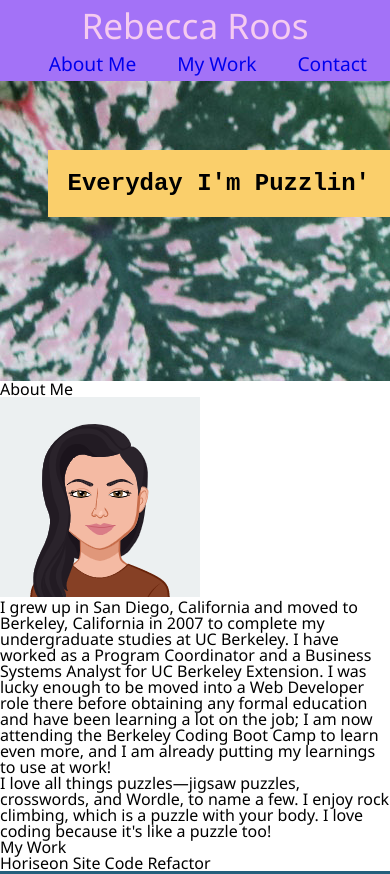
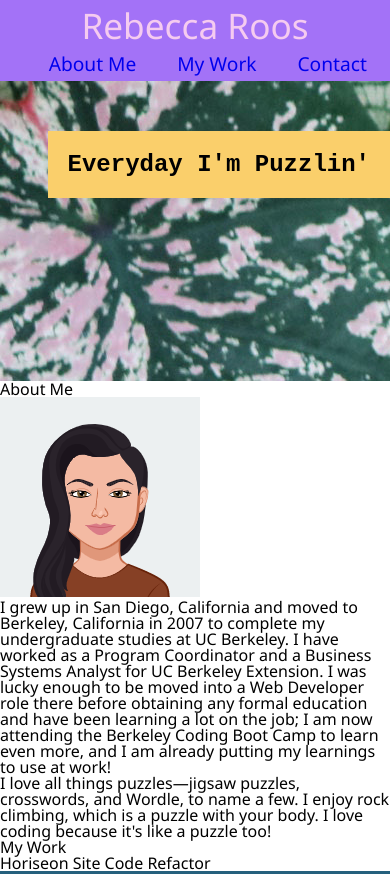
Before and after one commit to sendusyourbones/rebecca-portfolio, a plain HTML site: page index.html in a window 390 px wide. Shown: the top 874 px of the page. Drawn offline with Linux system fonts and the light colour scheme.

Commit message:
Fix hero p position

```diff
--- a/assets/css/style.css
+++ b/assets/css/style.css
@@ -40,16 +40,17 @@ nav a:hover {
 #hero {
     background-image: url("../images/background.jpg");
     height: 300px;
+    position: relative;
 }
 
 #hero p {
-    background-color: #facf6b;
+    background-color: var(--gold);
     font: bold 2rem 'Courier New', Courier, monospace;
     display: inline;
     padding: 40px;
-    position: fixed;
-    top: 320px;
-    right: 0px;
+    position: absolute;
+    top: 250px;
+    right: 0;
 }
 
 footer {
@@ -71,7 +72,7 @@ footer {
         justify-content: space-evenly;
     }
     #hero p {
-        top: 350px;
+        top: 250px;
     }
 }
 
@@ -80,7 +81,7 @@ footer {
         font-size: 1.2rem;
     }
     #hero p {
-        top: 150px;
+        top: 50px;
         padding: 20px;
     }
 }
--- a/assets/css/variables.css
+++ b/assets/css/variables.css
@@ -2,4 +2,5 @@
     --light-purple: #a372f7;
     --light-pink: #f5cbf0;
     --white: #f5e6f3;
+    --gold: #facf6b;
 }
```
